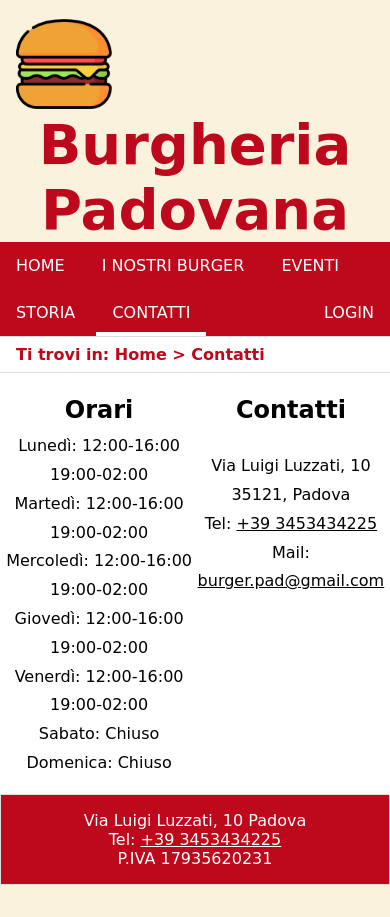
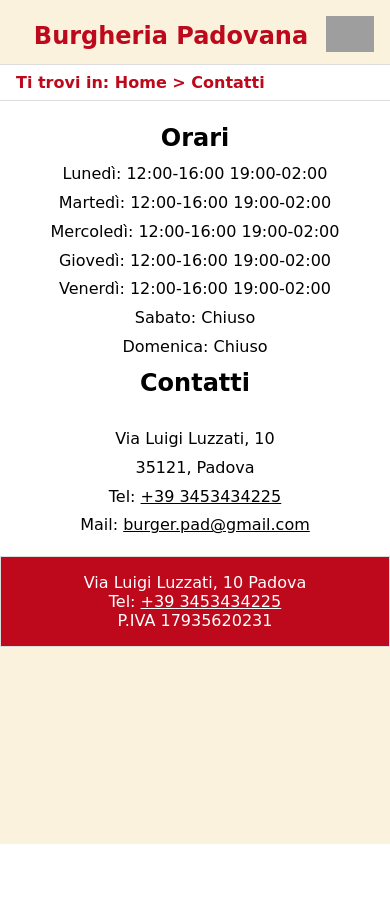
Before and after one commit to Edivad99/Burger-TecWeb, a PHP site: page /contatti.html in a window 390 px wide. After the commit the page ends 844 px from the top, so only its background shows below. Run offline with PHP 8.4, Linux system fonts and the light colour scheme; grey boxes are pictures that could not be loaded.

Commit message:
close #12
Creato un CSS per la versione Mobile. Aggiornati pagina Contatti, style.css e print.css. Mancano le immagini. è stato creato un menu ad hamburgher per la versione mobile. Sono state rimosse le immagini delle bevande. Inoltre sono quasi morto a causa di Albiero e delle sue folli idee :) ;*

```diff
--- a/contatti.html
+++ b/contatti.html
@@ -15,7 +15,8 @@
     <link rel="stylesheet" type="text/css" href="css/style.css" media="screen" />
     <link type="text/css" rel="stylesheet" href="css/print.css" media="print">
     <link rel="icon" type="image/png" href="img/burger-icon.png" />
-    <!--<link rel="stylesheet" type="text/css" href="css/style_small_lavoro.css" media="handheld, screen and (max-width:640px), only screen and (max-device-width:640px)"/>-->
+    <link rel="stylesheet" type="text/css" href="css/mobile.css" media="handheld, screen and (max-width:640px), only screen and (max-device-width:640px)"/>
+    <script defer="defer" type="text/javascript" src="./js/script.js"></script>
 </head>
 
 <body>
@@ -26,16 +27,22 @@
         </ul>
         <a href="index.html"><img id="logo" src="img/burger-icon.png"/></a>
         <h1>Burgheria Padovana</h1>
+        <span class="apri-nav">
+            <img class="open-button" src="./img/menu/hamburger.png" alt="apri menu"/>
+        </span>
     </header>
 
-    <nav id="menu">
-        <ul>
-            <li><a href="index.html" lang="en">HOME</a></li>
-            <li><a href="menu.php">I NOSTRI BURGER</a></li>
-            <li><a href="eventi.html">EVENTI</a></li>
-            <li><a href="storia.html">STORIA</a></li>
-            <li id="currentLink">CONTATTI</li>
-            <li><a href="login.php" lang="en">LOGIN</a></li>
+    <nav class="nav">
+        <span class="chiudi-nav">
+            <img class="close-button" src="./img/menu/exit.png" alt="esci dal menu"/>
+        </span>
+        <ul id="menu">
+            <li class="elemento-menu"><a href="index.html" lang="en">HOME</a></li>
+            <li class="elemento-menu"><a href="menu.php">I NOSTRI BURGER</a></li>
+            <li class="elemento-menu"><a href="eventi.html">EVENTI</a></li>
+            <li class="elemento-menu"><a href="storia.html">STORIA</a></li>
+            <li id="currentLink" class="elemento-menu">CONTATTI</li>
+            <li class="elemento-menu"><a href="login.php" lang="en">LOGIN</a></li>
         </ul>
     </nav>
 
--- /dev/null
+++ b/css/mobile.css
@@ -0,0 +1,113 @@
+/*
+=================================
+        HEADER
+=================================
+*/
+
+header {
+    min-height: 3em;
+    display: flex;
+    justify-content: space-between;
+}
+
+header h1 {
+    font-size: 1.5em;
+    padding-top: 0.23em;
+}
+
+#logo {
+    display: none;
+}
+/*
+=================================
+        MENU
+=================================
+*/
+
+.nav {
+    display: flex;
+    flex-direction: column;
+    height: 90%;   /*da modificare*/
+    width: 0;
+    position: fixed;
+    top: 0;
+    right: -15em;    /*per far sparire il menu*/
+    padding: 0em 2em 0em 2em;
+    z-index: 1;
+    transition: 0.5s;
+    background: #bd091b;
+    text-align: left
+}
+
+#menu {
+    display: flex;
+    flex-direction: column;
+    align-items: flex-end;
+}
+
+.menu-active {
+    width: fit-content;
+    right: 0;
+}
+
+.apri-nav img {
+    width: 3em;
+    display: block;
+    cursor: pointer;
+    flex: 1 1 200px;
+}
+
+.chiudi-nav-active {
+    padding-top: 1em;
+    margin-bottom: 1em;
+    text-align: right;
+}
+
+.chiudi-nav img {
+    display: block;
+    cursor: pointer;
+    margin-right: 2em;
+    width: 2em;
+ }
+
+ .elemento-menu{
+    margin: 0.3em 1em 0.5em 0em;
+    text-decoration: none;
+    font-size: 1.4em;
+    color: white;
+    display: block;
+    transition: 0.3s;
+}
+
+ /*.apri-nav {
+    cursor: pointer;
+    margin-right: 2em;
+}*/
+
+/*
+=================================
+        CONTENUTO
+=================================
+*/
+
+#promozioneStudenti {
+    min-height: 5em;
+    padding-top: 0em;
+}
+
+/* CONTENUTO > Contatti */
+
+.centrato {
+    display: block;
+}
+
+
+/*
+=================================
+        FOOTER
+=================================
+*/
+
+footer {
+    margin-bottom: 0em;
+}
--- a/css/print.css
+++ b/css/print.css
@@ -20,7 +20,7 @@
 #header {
     padding: 1.0em;
     min-height: 6em;
-    text-align: left;   /*Verificare se è meglio left o center*/
+    text-align: center;
     padding-bottom: 0em;
 }
 
@@ -38,7 +38,7 @@
 =================================
 */
 
-#menu {
+.nav, .close-button, .open-button {
     display: none;
 }
 
--- a/css/style.css
+++ b/css/style.css
@@ -51,34 +51,38 @@
 =================================
 */
 
-#menu ul {
+.open-button, .close-button  {
+    display: none;
+}
+
+.nav ul {
     list-style-type: none;
     overflow: hidden;
     background-color: #bd091b;
 }
 
-#menu li a {
+.nav li a {
     padding: 14px 16px;
 }
 
-#menu li a, #menu li {
+.nav li a, .nav li {
     display: inline-block;
     color: white;
     text-align: center;
     text-decoration: none;
 }
 
-#menu li#currentLink {
+.nav li#currentLink {
     border-bottom: white 4px solid;
     padding: 14px 16px 10px 16px;
 }
 
-#menu li a:hover {
+.nav li a:hover {
     background-color: white;
     color: #bd091b;
 }
 
-#menu li:last-child {
+.nav li:last-child {
     float: right;
 }
 
--- /dev/null
+++ b/js/script.js
@@ -0,0 +1,33 @@
+/*
+=================================
+        MENU
+=================================
+*/
+
+function openSideNav() {
+
+	let apriNav = document.querySelector('.open-button');
+	let chiudiNav = document.querySelector('.chiudi-nav');
+	let nav = document.querySelector('.nav');
+
+	apriNav.addEventListener("click", function () {
+		nav.classList.add("menu-active");
+		chiudiNav.classList.add("chiudi-nav-active");
+	});
+
+	chiudiNav.addEventListener("click", function () {
+		nav.classList.remove("menu-active");
+		nav.classList.add("menu-disable");
+		chiudiNav.classList.remove("chiudi-nav-active");
+		chiudiNav.classList.add("chiudi-nav-disable");
+	});
+
+}
+
+/*
+=================================
+        CHIAMATE FUNZIONI
+=================================
+*/
+
+openSideNav();
```
Also changed, not shown: img/bevande/aqua_minerale.png (deleted), img/bevande/birra.png (deleted), img/bevande/cocacola.png (deleted), img/bevande/cocacola_zero.png (deleted), img/bevande/fanta.png (deleted), img/bevande/sprite.png (deleted), img/bevande/succo_di_frutta.png (deleted), img/bevande/the.png (deleted).
